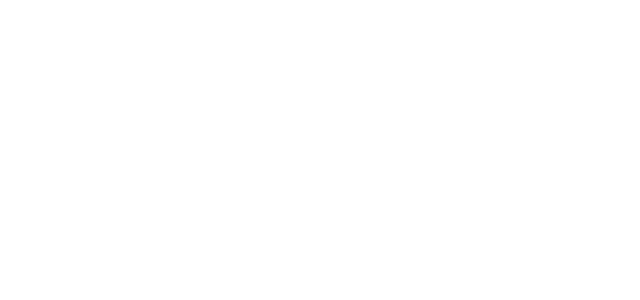
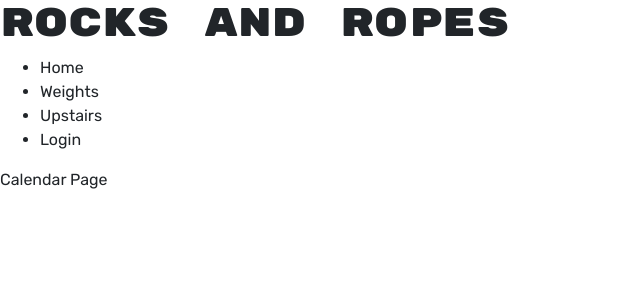
Before and after one commit to dmknapp2385/rocks-and-ropes, a React (Create React App) app in the folder client/: page /calendar in a window 1280 px wide. Shown: the top 300 px of the page, without its empty margins (0-640 px from the left). Built offline with nearby package versions, Linux system fonts and the light colour scheme.

Commit message:
basic website folder layout

```diff
--- a/client/src/App.js
+++ b/client/src/App.js
@@ -2,6 +2,11 @@
 import { BrowserRouter as Router, Switch, Route } from 'react-router-dom';
 import { ApolloProvider, ApolloClient, InMemoryCache, createHttpLink } from '@apollo/client';
 import { setContext } from '@apollo/client/link/context';
+import Homepage from './Pages/Home';
+import Upstairs from './Pages/Upstairs';
+import Weights from './Pages/Weights';
+import Navbar from './Components/Navbar';
+import Calendar from './Components/Calendar';
 
 const httpLink = createHttpLink({
   uri: '/graphql',
@@ -25,10 +30,15 @@
 function App() {
   return (
     <ApolloProvider client={client}>
-      <Router>
-        <>
-        </>
-      </Router>
+      <Navbar />
+        <Router>
+          <Switch>
+            <Route exact path='/' component={Homepage} />
+            <Route exact path='/upstairs' component={Upstairs} />
+            <Route exact path='/weights' component={Weights} />
+            <Route exact path='/calendar' component={Calendar} />
+          </Switch>
+        </Router>
     </ApolloProvider>
   );
 }
--- /dev/null
+++ b/client/src/Components/Calendar/index.js
@@ -0,0 +1,11 @@
+import React from "react";
+
+function Calendar (props) {
+    return(
+        <div>
+            Calendar Page
+        </div>
+    )
+}
+
+export default Calendar;
--- /dev/null
+++ b/client/src/Components/Navbar/index.js
@@ -0,0 +1,33 @@
+import React from "react";
+// import {Nav} from 'react-bootstrap';
+// import Auth from '../../utils/auth';
+
+function Navbar(props) {
+    return (
+        <nav>
+            <h1>
+                Rocks and Ropes
+            </h1>
+            <div>
+                <ul>
+                    <li>Home</li>
+                    <li>Weights</li>
+                    <li>Upstairs</li>
+                    <li>Login</li>
+                    {/* {Auth.loggedIn() ? (
+                        <>
+                        <Nav.Link as={Link} to='/calendar'>
+                            Calendar
+                        </Nav.Link>
+                        <Nav.Link onClick={Auth.logout}>Logout</Nav.Link>
+                        </>
+                    ) : (
+                        <Nav.Link onClick={() => setShowModal(true)}>Login/Sign Up</Nav.Link>
+                    )} */}
+                </ul>
+            </div>
+        </nav>
+    )
+}
+
+export default Navbar;
--- /dev/null
+++ b/client/src/Pages/Home.js
@@ -0,0 +1,11 @@
+import React from "react";
+
+function Homepage () {
+    return(
+        <div>
+            HomePage
+        </div>
+    )
+}
+
+export default Homepage;
--- /dev/null
+++ b/client/src/Pages/Upstairs.js
@@ -0,0 +1,11 @@
+import React from "react";
+
+function Upstairs () {
+    return(
+        <div>
+            Upstairs Page
+        </div>
+    )
+}
+
+export default Upstairs;
--- /dev/null
+++ b/client/src/Pages/Weights.js
@@ -0,0 +1,11 @@
+import React from "react";
+
+function Weights () {
+    return(
+        <div>
+            Weights Page
+        </div>
+    )
+}
+
+export default Weights;
```
Also changed, not shown: client/src/Components/AddModal/index.js (added, +11 -0 lines), 2 other files (tests, documents, lock files or other folders).
